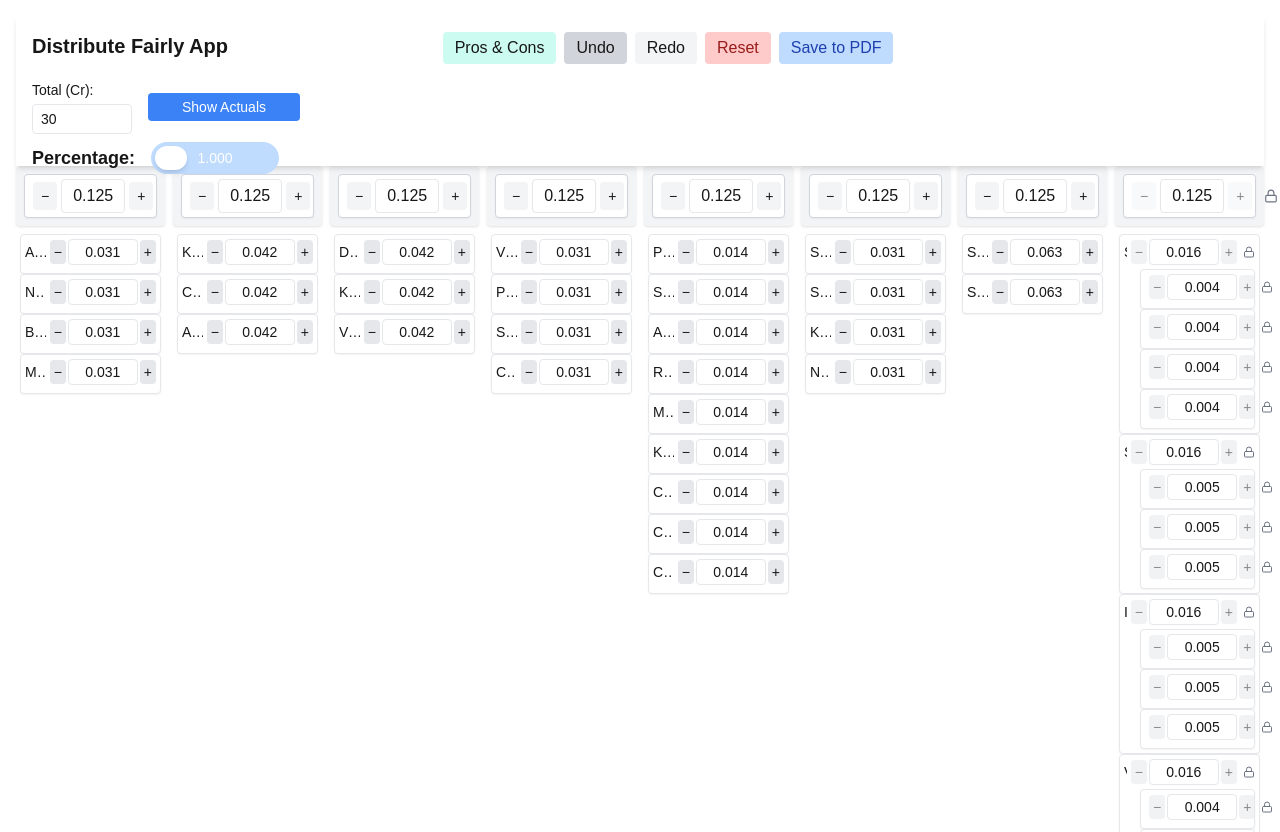
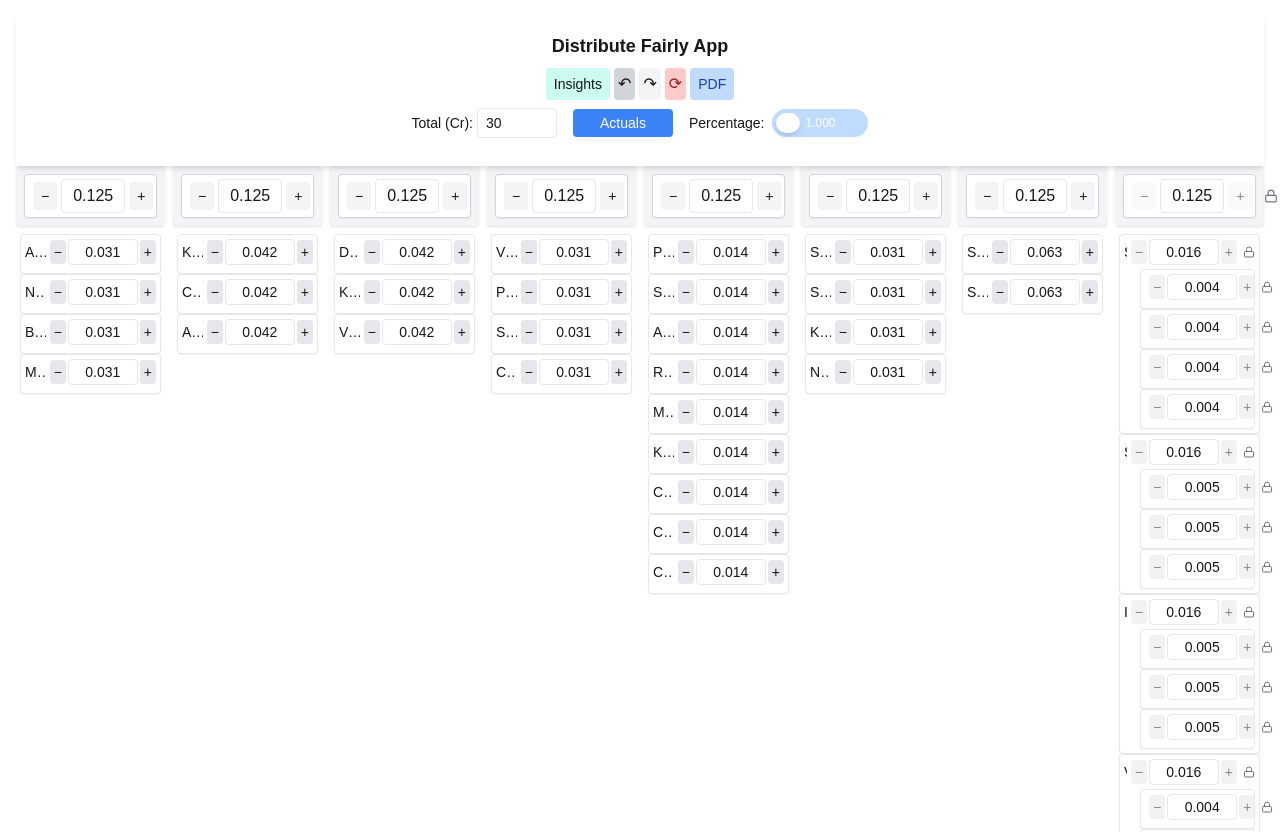
Before and after one commit to zarir-engineer/fair-distribution-app, a Next.js app: page / in a window 1280 px wide. Built offline with nearby package versions, Linux system fonts and the light colour scheme.

Commit message:
Update SingleTreeColumn.tsx

```diff
--- a/app/components/SingleTreeColumn.tsx
+++ b/app/components/SingleTreeColumn.tsx
@@ -263,7 +263,13 @@ const SingleTreeColumn = () => {
     });
   };
 
-  const renderNode = (node: TreeNode, path: number[] = []) => (
+  const renderNode = (
+    node: TreeNode,
+    path: number[] = [],
+    showActuals: boolean,
+    totalAmount: number,
+    usePercentageOf66: boolean
+  ) => (
     <div key={path.join('-')} className="p-1 border bg-white rounded shadow-sm text-sm">
       <div className="flex flex-col gap-1">
         <div className="flex items-center justify-between gap-1">
@@ -281,6 +287,8 @@ const SingleTreeColumn = () => {
             <span className="w-[70px] text-center border px-1 py-0.5 rounded bg-white">
               {showActuals
                 ? `${(node.value * totalAmount).toFixed(2)} Cr`
+                : usePercentageOf66
+                ? (node.value * 66.67).toFixed(2)
                 : node.value.toFixed(3)}
             </span>
 
@@ -297,9 +305,12 @@ const SingleTreeColumn = () => {
             )}
           </div>
         </div>
+
         {node.children && (
           <div className="ml-4">
-            {node.children.map((child, i) => renderNode(child, [...path, i]))}
+            {node.children.map((child, i) =>
+              renderNode(child, [...path, i], showActuals, totalAmount, usePercentageOf66)
+            )}
           </div>
         )}
       </div>
@@ -313,88 +324,84 @@ const SingleTreeColumn = () => {
 
       {/* Sticky Header */}
       <div className="bg-white shadow-md p-4 sticky top-0 z-10" style={{ minHeight: '150px' }}>
-        <div className="grid grid-cols-1 sm:grid-cols-3 gap-4 items-start mb-2">
-          {/* Left: Title */}
-          <div className="flex items-center justify-center sm:justify-start">
-            <h1 className="text-xl font-bold">Distribute Fairly App</h1>
+        <div className="grid grid-cols-1 gap-2">
+
+          {/* First Row: Title */}
+          <div className="flex flex-wrap items-center justify-center sm:justify-center gap-2">
+            <h1 className="text-lg font-semibold w-full text-left sm:text-left sm:w-auto">
+              Distribute Fairly App
+            </h1>
           </div>
 
-          {/* Center: Buttons */}
-          <div className="flex flex-wrap justify-center items-center gap-2 sm:justify-start sm:col-span-2">
+          {/* First Row: Centered Buttons */}
+          <div className="flex justify-center w-full flex-wrap gap-1">
             <button
               onClick={() => setShowProsCons(true)}
-              className="px-3 py-1 bg-teal-100 rounded hover:bg-green-100"
+              className="p-1 px-2 bg-teal-100 text-sm rounded hover:bg-green-100"
             >
-              Pros & Cons
+              Insights
             </button>
-            <button onClick={handleUndo} className="px-3 py-1 bg-gray-300 rounded hover:bg-gray-100">
-              Undo
+            <button onClick={handleUndo} className="p-1 bg-gray-300 rounded hover:bg-gray-100" title="Undo">
+              ↶
             </button>
-            <button onClick={handleRedo} className="px-3 py-1 bg-gray-100 rounded hover:bg-gray-300">
-              Redo
+            <button onClick={handleRedo} className="p-1 bg-gray-100 rounded hover:bg-gray-300" title="Redo">
+              ↷
             </button>
-            <button onClick={handleReset} className="px-3 py-1 bg-red-200 text-red-800 rounded hover:bg-red-300">
-              Reset
+            <button onClick={handleReset} className="p-1 bg-red-200 text-red-800 rounded hover:bg-red-300" title="Reset">
+              ⟳
             </button>
-            <button onClick={handleSaveAsPDF} className="px-3 py-1 bg-blue-200 text-blue-800 rounded hover:bg-blue-300">
-              Save to PDF
+            <button onClick={handleSaveAsPDF} className="p-1 px-2 bg-blue-200 text-blue-800 text-sm rounded hover:bg-blue-300">
+              PDF
             </button>
           </div>
 
-          {/* Right: Controls */}
-          <div className="flex flex-wrap items-center sm:items-end gap-2 text-sm sm:col-span-1 w-full">
-            {/* Controls for Total (Cr), Show Actuals, and Percentage */}
-            <div className="flex flex-wrap items-center justify-between gap-4 w-full sm:w-auto">
-              {/* Total (Cr) */}
-              <div className="w-full sm:w-auto">
-                <label className="block mb-1">Total (Cr):</label>
+          {/* Second Row: Centered Controls */}
+          <div className="flex flex-wrap justify-center items-center gap-4 text-sm">
+            {/* Total CR */}
+            <div className="flex items-center gap-1 min-w-[140px] justify-center">
+              <span className="text-sm font-medium">Total (Cr):</span>
               <input
                 type="number"
                 min={0}
                 step={1}
                 value={totalAmount}
                 onChange={(e) => setTotalAmount(parseFloat(e.target.value))}
-                  className="w-full sm:w-[100px] px-2 py-1 border rounded text-sm"
+                className="w-[80px] px-2 py-1 border rounded text-sm"
               />
             </div>
 
-              {/* Show Actuals button */}
+            {/* Actuals Toggle */}
+            <div className="min-w-[100px] flex justify-center">
               <button
                 onClick={() => setShowActuals(!showActuals)}
-                className="px-3 py-1 bg-blue-500 text-white rounded hover:bg-blue-600 text-sm"
+                className="px-2 py-1 bg-blue-500 text-white rounded hover:bg-blue-600 w-full"
               >
-                <span className="inline-block w-32 text-center">
-                  {showActuals ? 'Show Fractions' : 'Show Actuals'}
-                </span>
+                {showActuals ? 'Fractions' : 'Actuals'}
               </button>
             </div>
 
-            {/* Percentage */}
+            {/* Percentage Toggle: Always visible, just hidden */}
             <div
-              className={`transition-opacity duration-300 w-full sm:w-auto ${
-                showActuals ? 'invisible opacity-0' : 'visible opacity-100'
+              className={`flex items-center gap-2 transition-opacity duration-300 min-w-[150px] justify-center ${
+                showActuals ? 'opacity-0 invisible' : 'opacity-100 visible'
               }`}
             >
-              {!showActuals && (
-                <div className="flex items-center gap-4 w-full justify-center sm:justify-start">
-                  <div className="text-lg font-semibold">Percentage:</div>
+              <div className="font-medium">Percentage:</div>
               <div
                 onClick={handleTogglePercentage}
-                    className={`relative w-32 h-8 flex items-center cursor-pointer rounded-full p-1 transition-colors duration-300 ${
+                className={`relative w-24 h-7 flex items-center cursor-pointer rounded-full p-1 transition-colors duration-300 ${
                   usePercentageOf66 ? 'bg-red-200 hover:bg-red-400' : 'bg-blue-200 hover:bg-blue-400'
                 }`}
               >
                 <div
-                      className={`bg-white w-8 h-6 rounded-full shadow-md transform transition-transform duration-300 ${
-                        usePercentageOf66 ? 'translate-x-[5.5rem]' : 'translate-x-0'
+                  className={`bg-white w-6 h-5 rounded-full shadow-md transform transition-transform duration-300 ${
+                    usePercentageOf66 ? 'translate-x-[4.0rem]' : 'translate-x-0'
                   }`}
                 />
-                    <div className="absolute inset-0 flex items-center justify-center text-sm font-medium text-white">
+                <div className="absolute inset-0 flex items-center justify-center text-xs font-medium text-white">
                   {usePercentageOf66 ? '66.67' : '1.000'}
                 </div>
               </div>
-                </div>
-              )}
             </div>
           </div>
         </div>
@@ -445,7 +452,7 @@ const SingleTreeColumn = () => {
           {treeData.map((node, topLevelIndex) => (
             <div key={topLevelIndex} className="px-1">
               {node.children?.map((child, childIndex) =>
-                renderNode(child, [topLevelIndex, childIndex])
+                renderNode(child, [topLevelIndex, childIndex], showActuals, totalAmount, usePercentageOf66)
               )}
             </div>
           ))}
@@ -489,7 +496,7 @@ const SingleTreeColumn = () => {
               {/* Children */}
               <div className="flex flex-col gap-2">
                 {node.children?.map((child, childIndex) =>
-                  renderNode(child, [index, childIndex])
+                  renderNode(child, [index, childIndex], showActuals, totalAmount, usePercentageOf66)
                 )}
               </div>
             </div>
```
Lines whose indentation alone changed are shown as unchanged.
